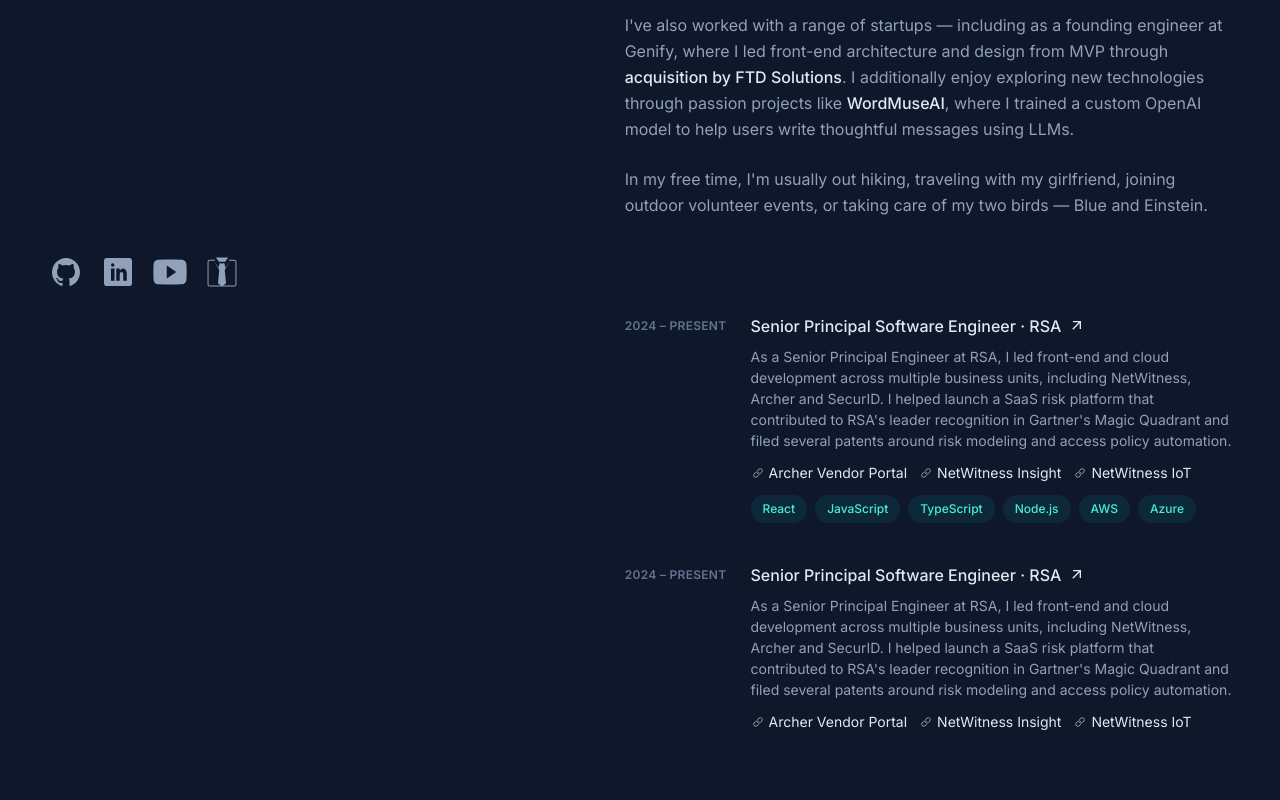
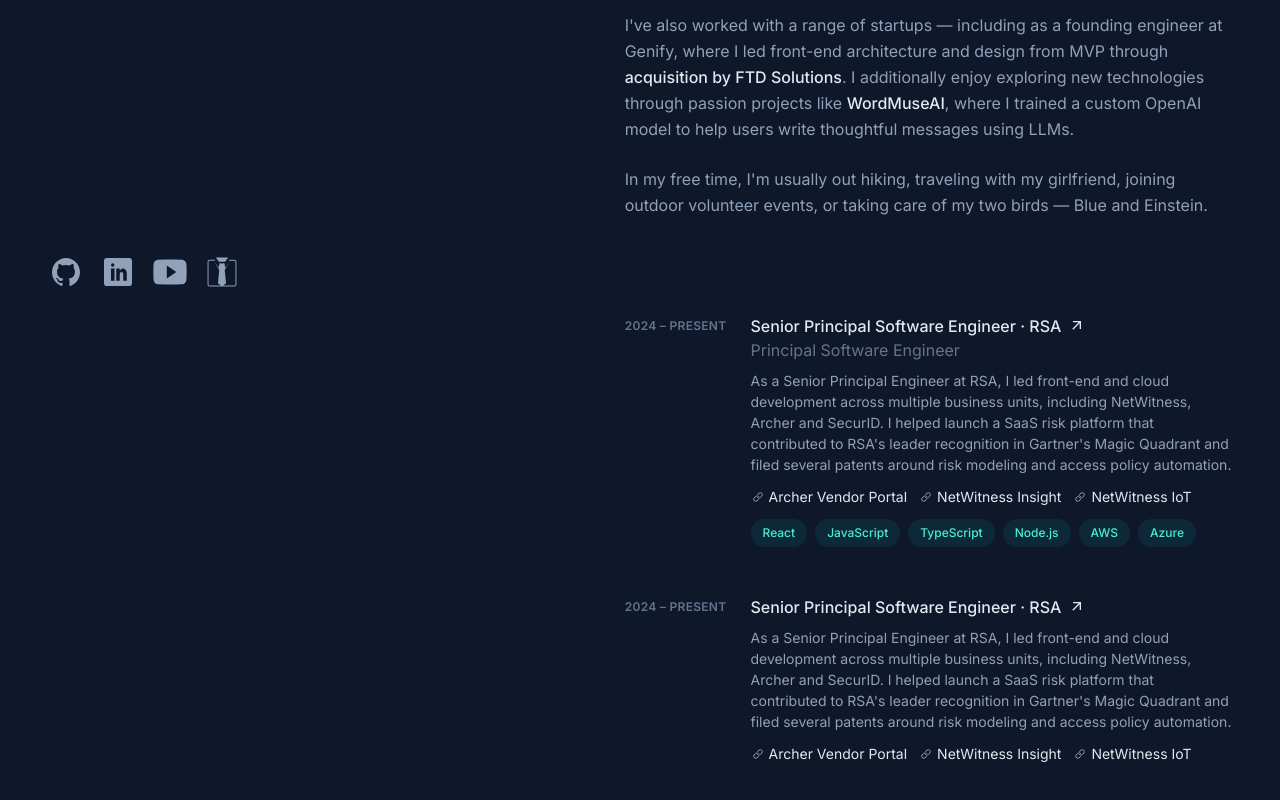
Before and after one commit to vmalchik/portfolio, a Next.js app: page / in a window 1280 px wide. Shown: the part 418-1218 px from the top of the page. Built offline with nearby package versions, Linux system fonts and the light colour scheme.

Commit message:
base-section-card to support experience and project components

```diff
--- /dev/null
+++ b/src/components/page/home/base-section-card.tsx
@@ -0,0 +1,86 @@
+import {
+  Card,
+  CardContent,
+  CardDescription,
+  CardHeader,
+  CardTitle
+} from "@/components/common/card";
+import FancyLink from "@/components/common/fancy-link";
+import ArrowOutIcon from "@/components/common/icons/arrow-out";
+import React from "react";
+
+export type BaseSectionCardProps = {
+  title: {
+    main: string;
+    detail: string;
+    description: string;
+    url: string;
+    ariaLabel: string;
+  };
+  children: React.ReactNode;
+};
+export const BaseSectionCardSideInfo = ({
+  children
+}: {
+  children: React.ReactNode;
+}) => {
+  return <>{children}</>;
+};
+
+export const BaseSectionCardContent = ({
+  children
+}: {
+  children: React.ReactNode;
+}) => {
+  return <>{children}</>;
+};
+
+export const BaseSectionCard = ({ title, children }: BaseSectionCardProps) => {
+  let sideInfo: React.ReactNode = null;
+  let content: React.ReactNode = null;
+
+  React.Children.forEach(children, (child) => {
+    if (!React.isValidElement(child)) return;
+
+    if (child.type === BaseSectionCardSideInfo) {
+      sideInfo = child;
+    } else if (child.type === BaseSectionCardContent) {
+      content = child;
+    }
+  });
+  return (
+    // use group hover to ensure hover is triggered for absolute positioned element
+    <div className="relative group sm:flex sm:gap-12 lg:gap-6 ">
+      {/* highlight card on-hover with a light custom inset box shadow (a 1px inner top border in light gray-blue) */}
+      <span
+        aria-hidden="true"
+        className="absolute -inset-x-4 -top-3 -bottom-3.5 sm:-inset-y-4.5 pointer-events-none rounded-md group-hover:bg-slate-400/6 group-hover:shadow-[inset_0_1px_0_0_rgba(148,163,184,0.1)] transition"
+      ></span>
+      {sideInfo}
+      <Card>
+        <CardHeader>
+          <CardTitle>
+            <FancyLink
+              highlightOnGroupHover
+              href={title.url}
+              aria-label={title.ariaLabel}
+            >
+              <h3 className="flex items-center gap-2">
+                {title.main} {title?.detail && <>&middot; {title.detail} </>}
+                {/* Move the arrow on hover to signal outbound link (quick start, smooth finish) */}
+                <ArrowOutIcon className="mb-0.5 transition-transform duration-200 ease-out group-hover:translate-x-1 group-hover:-translate-y-1" />
+              </h3>
+            </FancyLink>
+          </CardTitle>
+          {/* Instruct screen readers to ignore processing previous job titles */}
+          <CardDescription aria-hidden="true">
+            {title.description}
+          </CardDescription>
+        </CardHeader>
+        <CardContent>{content}</CardContent>
+      </Card>
+    </div>
+  );
+};
+
+export default BaseSectionCard;
--- a/src/components/page/home/experience/experience-card.tsx
+++ b/src/components/page/home/experience/experience-card.tsx
@@ -1,12 +1,7 @@
-import {
-  Card,
-  CardContent,
-  CardDescription,
-  CardHeader,
-  CardTitle
-} from "@/components/common/card";
-import FancyLink from "@/components/common/fancy-link";
-import ArrowOutIcon from "@/components/common/icons/arrow-out";
+import BaseSectionCard, {
+  BaseSectionCardContent,
+  BaseSectionCardSideInfo
+} from "@/components/page/home/base-section-card";
 import WorkProjectsList from "@/components/page/home/experience/work-projects-list";
 import TechnologyList from "@/components/page/home/technology-list";
 import { isNonEmptyArray } from "@/lib/utils/array";
@@ -32,7 +27,7 @@
   };
 };
 
-export const ExperienceItem = ({ experience }: ExperienceItemProps) => {
+export const ExperienceCard = ({ experience }: ExperienceItemProps) => {
   const {
     duration: { startDate, endDate },
     title,
@@ -47,35 +42,25 @@
   const duration = `${startDate} - ${endDateNormalized}`;
   const durationAriaLabel = `Work start date ${duration} to ${endDateNormalized}`;
 
+  const cardTitle = {
+    main: title,
+    detail: company,
+    description: previousTitle || "",
+    url: "",
+    ariaLabel: `Work at ${company}`
+  };
+
   return (
-    // use group hover to ensure hover is triggered for absolute positioned element
-    <div className="relative group sm:flex sm:gap-12 lg:gap-6 ">
-      {/* highlight card on-hover with a light custom inset box shadow (a 1px inner top border in light gray-blue) */}
-      <span
-        aria-hidden="true"
-        className="absolute -inset-x-4 -top-3 -bottom-3.5 sm:-inset-y-4 pointer-events-none rounded-md group-hover:bg-slate-400/5 group-hover:shadow-[inset_0_1px_0_0_rgba(148,163,184,0.1)] transition"
-      ></span>
+    <BaseSectionCard title={cardTitle}>
+      <BaseSectionCardSideInfo>
         <span
           aria-label={durationAriaLabel}
           className="inline-block min-w-fit text-xs font-semibold uppercase tracking-wide text-slate-500 sm:mt-1"
         >
           {startDate} &ndash; {endDateNormalized}
         </span>
-      <Card>
-        <CardHeader>
-          <CardTitle>
-            <FancyLink highlightOnGroupHover href="https://www.rsa.com/en-us">
-              <h3 className="flex items-center gap-2">
-                {title} &middot; {company}{" "}
-                {/* Move the arrow on hover to signal outbound link (quick start, smooth finish) */}
-                <ArrowOutIcon className="mb-0.5 transition-transform duration-200 ease-out group-hover:translate-x-1 group-hover:-translate-y-1" />
-              </h3>
-            </FancyLink>
-          </CardTitle>
-          {/* Instruct screen readers to ignore processing previous job titles */}
-          <CardDescription aria-hidden="true">{previousTitle}</CardDescription>
-        </CardHeader>
-        <CardContent>
+      </BaseSectionCardSideInfo>
+      <BaseSectionCardContent>
         <div className="space-y-3">
           {description && <p>{description}</p>}
           {isNonEmptyArray(projects) && (
@@ -85,10 +70,9 @@
             <TechnologyList list={technologies} />
           )}
         </div>
-        </CardContent>
-      </Card>
-    </div>
+      </BaseSectionCardContent>
+    </BaseSectionCard>
   );
 };
 
-export default ExperienceItem;
+export default ExperienceCard;
--- a/src/components/page/home/experience/experience-section.tsx
+++ b/src/components/page/home/experience/experience-section.tsx
@@ -7,7 +7,7 @@
     startDate: "2024"
   },
   title: "Senior Principal Software Engineer",
-  subtitle: "Principal Software Engineer",
+  previousTitle: "Principal Software Engineer",
   company: "RSA",
   companyUrl: "https://www.rsa.com/en-us",
   description:
@@ -37,7 +37,6 @@
     startDate: "2024"
   },
   title: "Senior Principal Software Engineer",
-  subtitle: "Principal Software Engineer",
   company: "RSA",
   companyUrl: "https://www.rsa.com/en-us",
   description:
@@ -67,7 +66,7 @@
     <section id={id}>
       <div className="space-y-6">
         <SectionHeader>Experience</SectionHeader>
-        <div className="space-y-10">
+        <div className="space-y-12">
           <ExperienceCard experience={experience} />
           <ExperienceCard experience={experience2} />
         </div>
```
Lines whose indentation alone changed are shown as unchanged.
